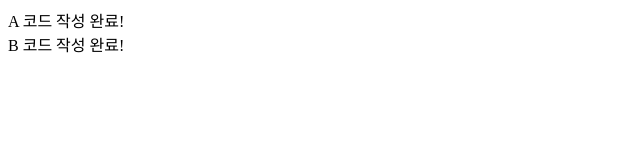
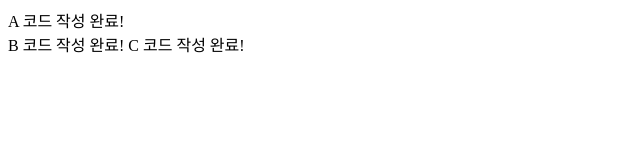
Before and after one commit to leesiha/SE_project, a plain HTML site: page index.html in a window 1280 px wide. Shown: the whole page, without its empty margins (0-640 px from the left). Drawn offline with Linux system fonts and the light colour scheme.

Commit message:
added C code

```diff
--- a/index.html
+++ b/index.html
@@ -9,6 +9,6 @@
   <body>
     <nav></nav>
     <main>A 코드 작성 완료!</main>
-    <footer>B 코드 작성 완료!</footer>
+    <footer>B 코드 작성 완료! C 코드 작성 완료!</footer>
   </body>
 </html>
```
